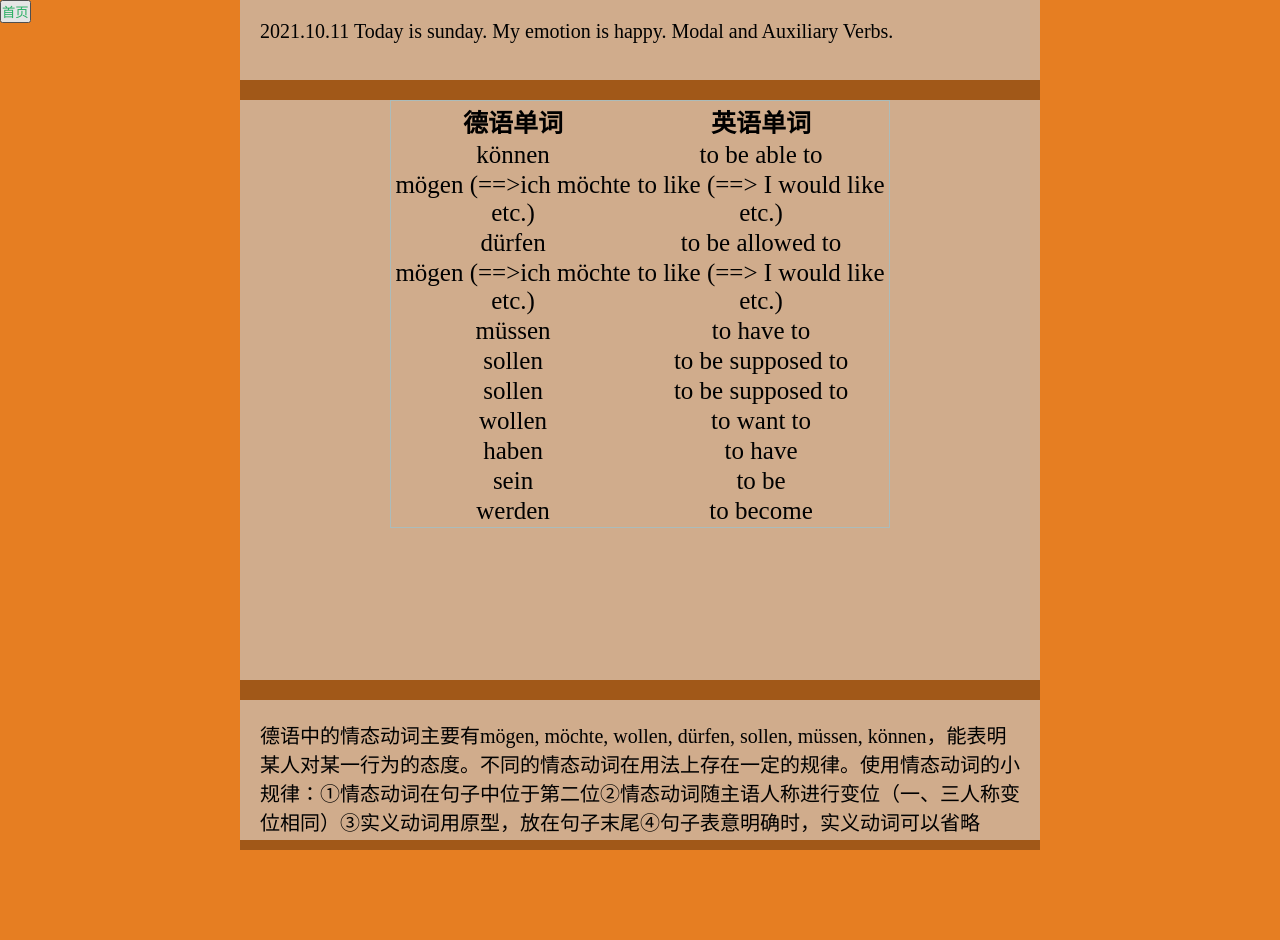
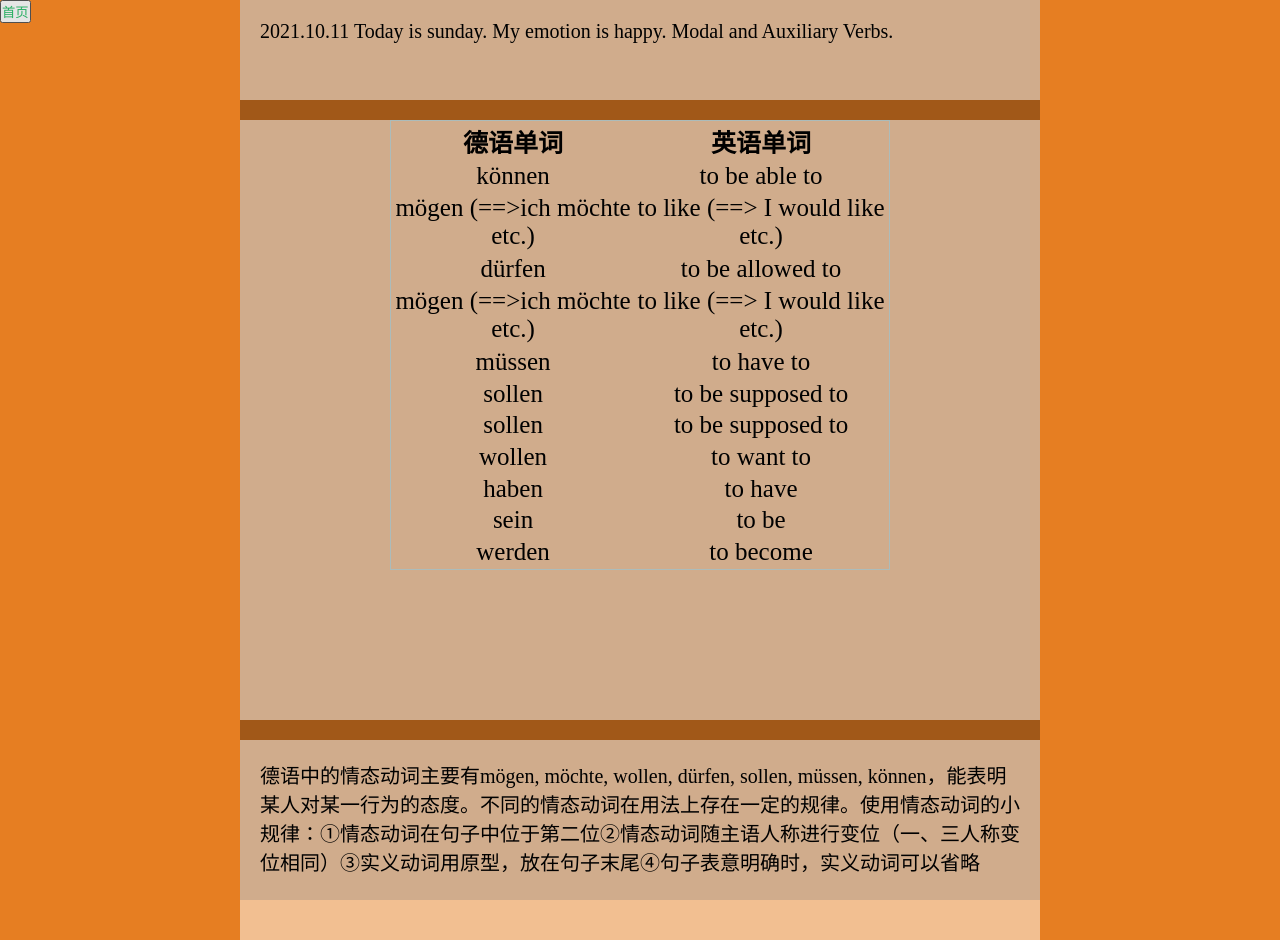
Before and after one commit to iamnangua/iamnangua.github.io, a plain HTML site: page template2.html in a window 1280 px wide. Before the commit the page ends 856 px from the top, so only its background shows below. Drawn offline with Linux system fonts and the light colour scheme.

Commit message:
Update template2.html

```diff
--- a/template2.html
+++ b/template2.html
@@ -19,29 +19,29 @@
       }
       .box {
         width: 800px;
-        height: 850px;
+        height: 900px;
         background-color: rgba(0, 0, 0, 0.3);
         margin: -23px auto;
       }
       .header {
         width: 800px;
-        height: 80px;
+        height: 100px;
         background-color: rgba(255, 255, 255, 0.5);
       }
       .bd {
         margin: 20px 0 20px 0;
         width: 800px;
-        height: 580px;
+        height: 600px;
         background-color: rgba(255, 255, 255, 0.5);
       }
       .footer {
         width: 800px;
-        height: 140px;
+        height: 200px;
         background-color: rgba(255, 255, 255, .5);
       }
       table{
           width: 500px;
-          height: 400px;
+          height: 450px;
           text-align: center;
           margin: 0 auto;
           border: 1px solid rgba(135, 206, 235, .5);
```
